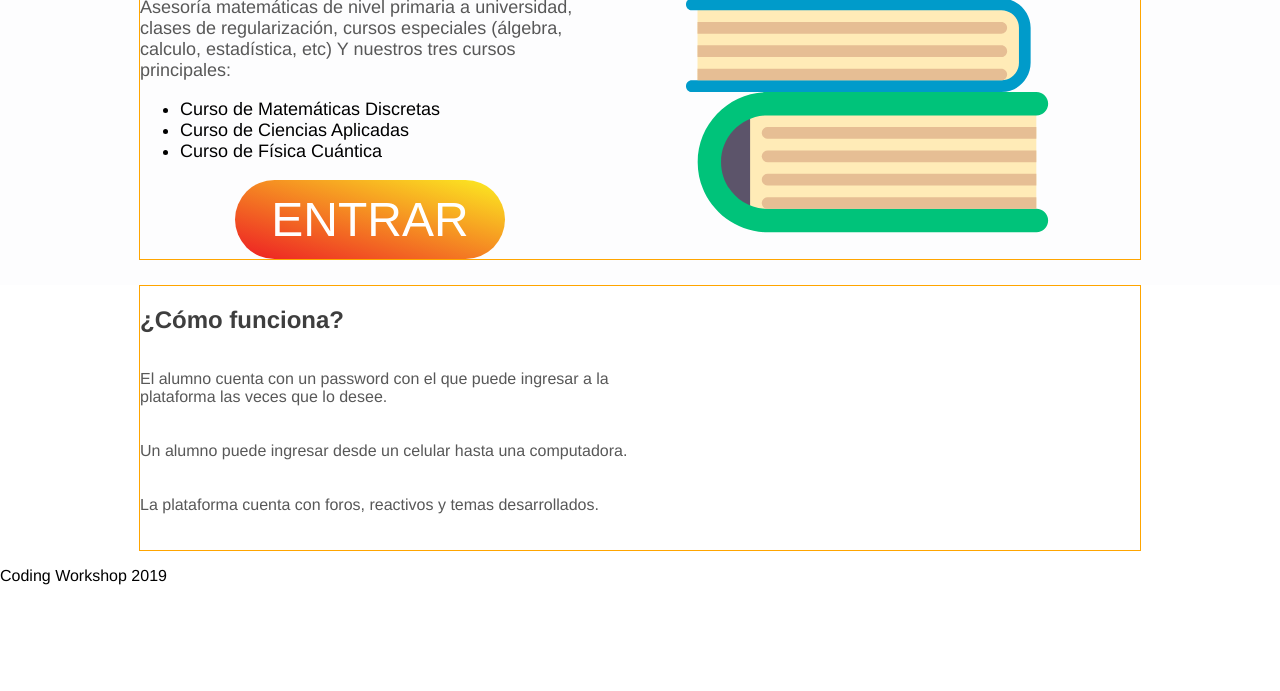
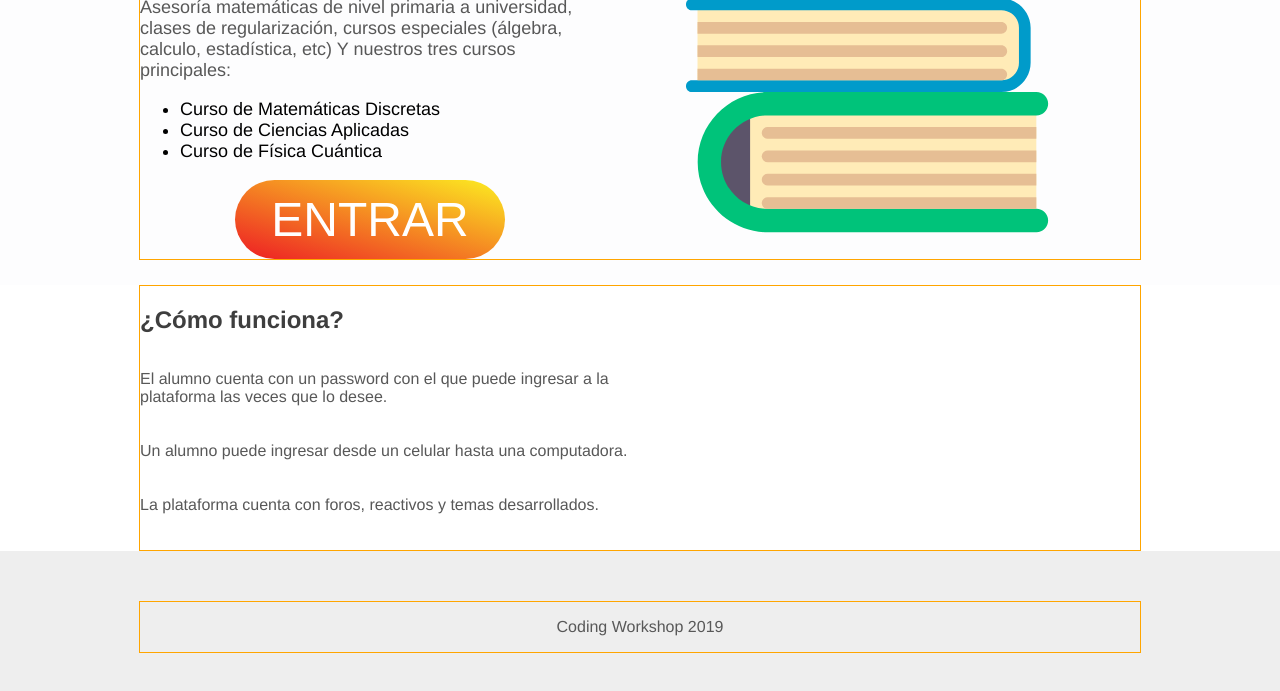
Before and after one commit to JoseCrz/html-css-2, a plain HTML site: page index.html in a window 1280 px wide. Shown: the part 321-1012 px from the top of the page. Before the commit the page ends 922 px from the top, so only its background shows below. Drawn offline with Linux system fonts and the light colour scheme.

Commit message:
Stylized Footer

```diff
--- a/css/style.css
+++ b/css/style.css
@@ -27,6 +27,16 @@ header nav ul li a {
 
 h1, h2, h3, h4 {
     color: #3e3e3e;
+}
+
+p {
+    color: #585858;
+}
+
+footer {
+    background: #EEEEEE;
+    padding: 50px 0;
+    text-align: center;
 }
 
 .wrapper {
@@ -60,11 +70,6 @@ h1, h2, h3, h4 {
     margin: 0;
 }
 
-.hero-text p {
-    color: #585858;
-}
-
-
 .hero-button-container {
     display: flex;
     justify-content: center;
@@ -95,6 +100,5 @@ h1, h2, h3, h4 {
 }
 
 #about p {
-    color: #585858;
     margin: 36px 0;
 }
--- a/index.html
+++ b/index.html
@@ -54,7 +54,9 @@
         </div>
     </section>
     <footer>
-        <p>Coding Workshop 2019</p>
+        <div class="wrapper">
+            <p>Coding Workshop 2019</p>
+        </div>
     </footer>
 </body>
 </html>
```
